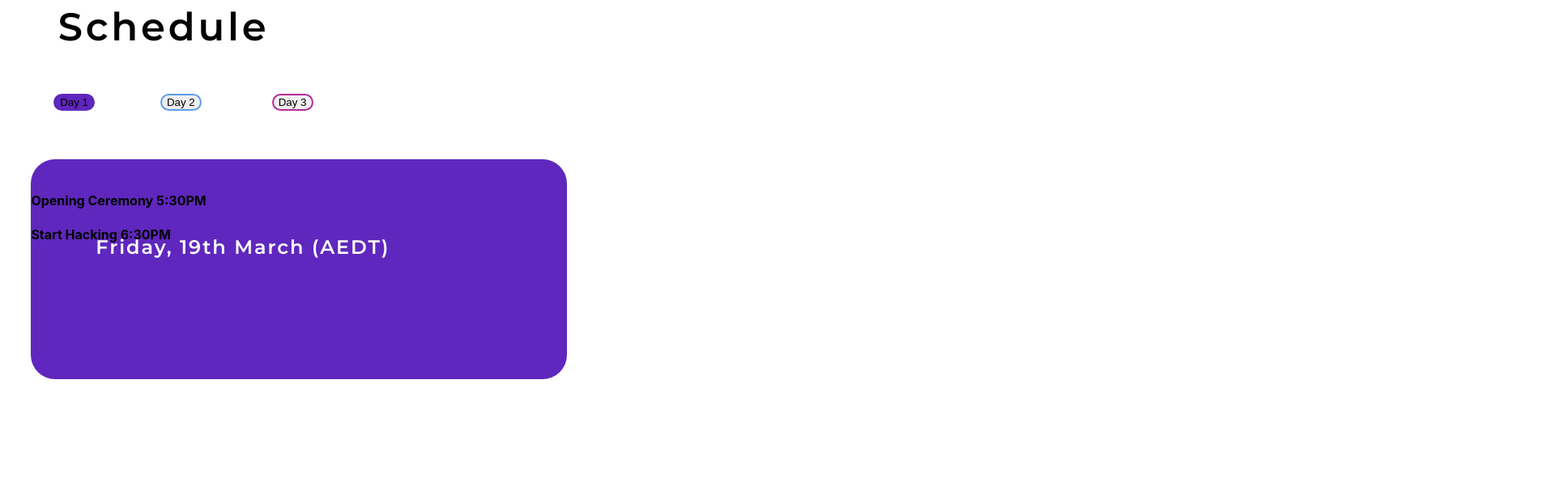
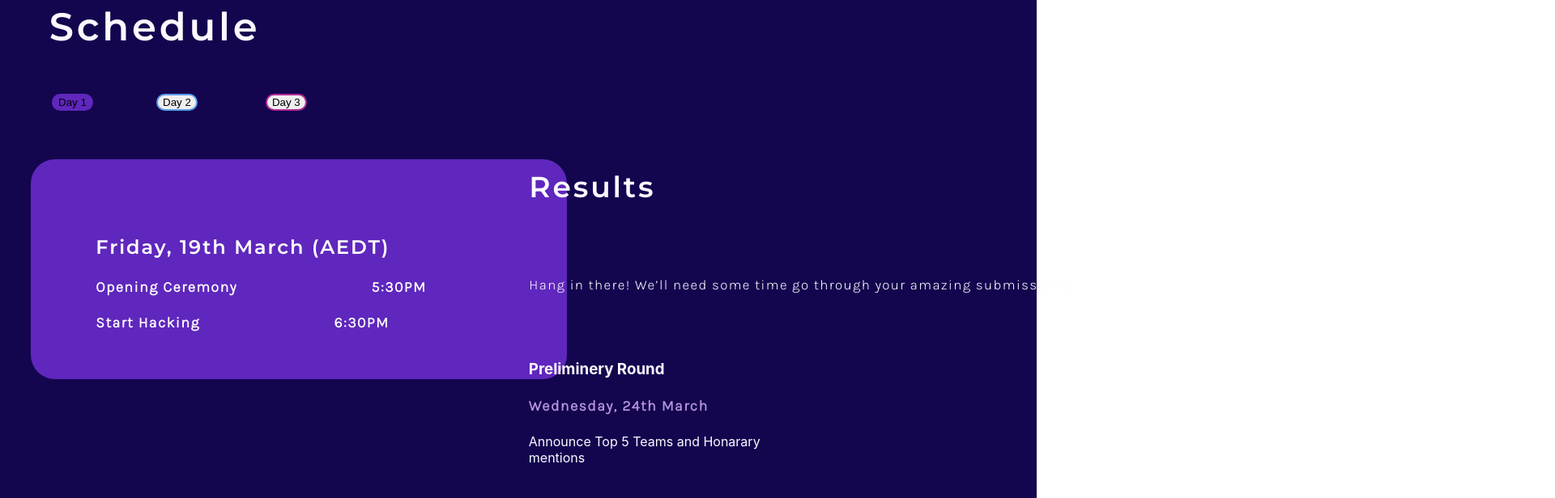
Before and after one commit to stavyadatta/Chronicle-website, a React (Create React App) app: page / in a window 1280 px wide. Shown: the part 849-1465 px from the top of the page at 81% size, 1920 px wide, since content can reach past the window. Before the commit the page ends 1318 px from the top, so only its background shows below. Built offline with nearby package versions, Linux system fonts and the light colour scheme.

Commit message:
Added the results panel along with some css styling protype

```diff
--- a/src/MainPage.css
+++ b/src/MainPage.css
@@ -1,8 +1,8 @@
 * { max-width: 100vw; }
-/* .home_page {
-    max-height: 300vh;
-	max-width: 100vw;
-} */
+.home_page {
+    max-height: 100vh;
+	max-width: 90vw;
+}
 
 .Main_page_first_segment {
     max-width: 100vw;
@@ -130,17 +130,22 @@ box-sizing: border-box;
 border-radius: 100px;
 background: #23024d;
 outline: none;
-color: white;
+color: #FCF9FF;
 }
 
 .DSC_unimelb:hover {
-    background: white;
+    background: #FCF9FF;
     color: #23024d;
 }
 .Mainpage_second_segment{
     position: absolute;
     top: 100vh;
+    width: 100vw;
+    background-color: #14054F;
 
+}
+.Schedule_segment {
+    width: 50vw;
 }
 
 .Schedule_theme{
@@ -155,6 +160,7 @@ color: white;
     font-weight: bold;
     font-size: 48px;
     line-height: 100px;
+    color: #FCF9FF;
     /* or 208% */
 
     text-align: center;
@@ -191,14 +197,97 @@ border-radius: 30px;
     color: #FFFFFF;
 }
 
+.Plan_text {
+    position: relative;
+    left: 12.08%;
+    right: 79.74%;
+    top: 38.11%;
+    bottom: 56.06%;
+
+    font-family: Karla;
+    font-style: normal;
+    font-weight: bold;
+    font-size: 18px;
+    line-height: 20px;
+    /* or 111% */
+
+    letter-spacing: 0.08em;
+
+    color: #FFFFFF;
+}
+
+
+.Results {
+    position: absolute;
+    left: 51.04vw;
+    right: 3.68vw;
+    top: 30.92%;
+    bottom: 66.81%;
+
+    font-family: Montserrat;
+    font-style: normal;
+    font-weight: bold;
+    font-size: 36px;
+    line-height: 100px;
+    /* or 278% */
+
+    letter-spacing: 0.08em;
+
+}
+
+.Result_statement {
+    position: relative;
+    left: 51.04vw;
+    right: 12.78%;
+    top: -12.97vh;
+    bottom: 65.92%;
+
+    font-family: Karla;
+    font-style: normal;
+    font-weight: normal;
+    font-size: 17px;
+    line-height: 20px;
+    /* or 111% */
+
+    letter-spacing: 0.08em;
+}
+
+.Overview_segment {
+    color: #FCF9FF;
+}
+
+.Round_overview {
+    position: relative;
+    width: 24vw;
+    left: 51vw;
+    top: -5vh;
+    color: #FCF9FF;
+}
+.Round_overview_h4 {
+    font-family: Karla;
+    font-style: normal;
+    font-weight: bold;
+    font-size: 18px;
+    line-height: 20px;
+    /* or 111% */
+
+    letter-spacing: 0.08em;
+    color: #B595DD;
+}
+
 #background_theme {
-    position: absolute;
+    position: relative;
     left: 0%;
     right: 0%;
     top: 0%;
     bottom: 0%;
     max-width: 100vw;
     height: 100vh;
+}
+
+span {
+    position: relative;
+    margin-left: 10rem;
 }
 
 #first_segment_graphic {
--- a/src/MainPage.js
+++ b/src/MainPage.js
@@ -54,21 +54,42 @@ function FirstSegment() {
 function SecondSegment() {
     return (
         <div className="Mainpage_second_segment">
-            <h1 className="Schedule_theme">Schedule</h1>
-            <button id="day_1">Day 1</button>
-            <button id="day_2">Day 2</button>
-            <button id="day_3">Day 3</button>
-            <SecondSegmentPlan/>
+            <div className="Schedule_segment">
+                <h1 className="Schedule_theme">Schedule</h1>
+                <button id="day_1">Day 1</button>
+                <button id="day_2">Day 2</button>
+                <button id="day_3">Day 3</button>
+                <SecondSegmentPlan/>
+            </div>
+            <div className="Overview_segment">
+                <h1 className="Results">Results</h1>
+                <p className="Result_statement">Hang in there! We’ll need some time
+                go through your amazing submissions.</p>
+                <Overviews/>
+
+            </div>
         </div>
     )
 }
+function Overviews() {
+    return (
+        <div className= 'Round_overview'>
+            <h3 className='Round_overview_h3'> Preliminery Round</h3>
+            <h4 className= 'Round_overview_h4'> Wednesday, 24th March</h4>
+            Announce Top 5 Teams and Honarary mentions
+        </div>
+
+    )
+}
+
+
 
 function SecondSegmentPlan() {
     return (
         <div className="Plan_First_Day">
             <h2 className = "first_day_date"> Friday, 19th March (AEDT)</h2>
-            <h4> Opening Ceremony            5:30PM</h4>
-            <h4> Start Hacking               6:30PM</h4>
+            <h4 className="Plan_text"> Opening Ceremony <span>5:30PM </span></h4>
+            <h4 className="Plan_text"> Start Hacking <span> 6:30PM</span></h4>
         </div>
     )
 }
```
